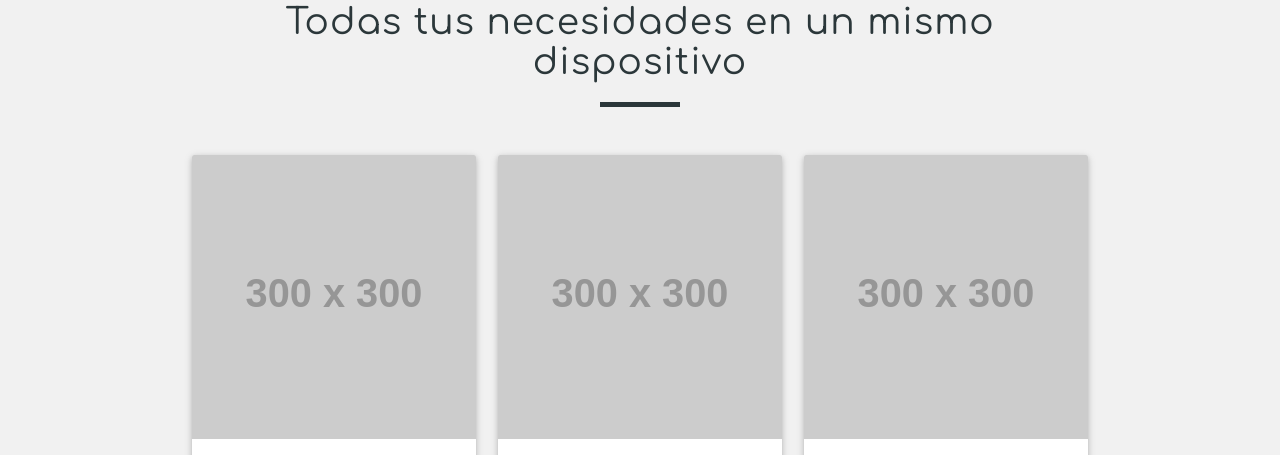
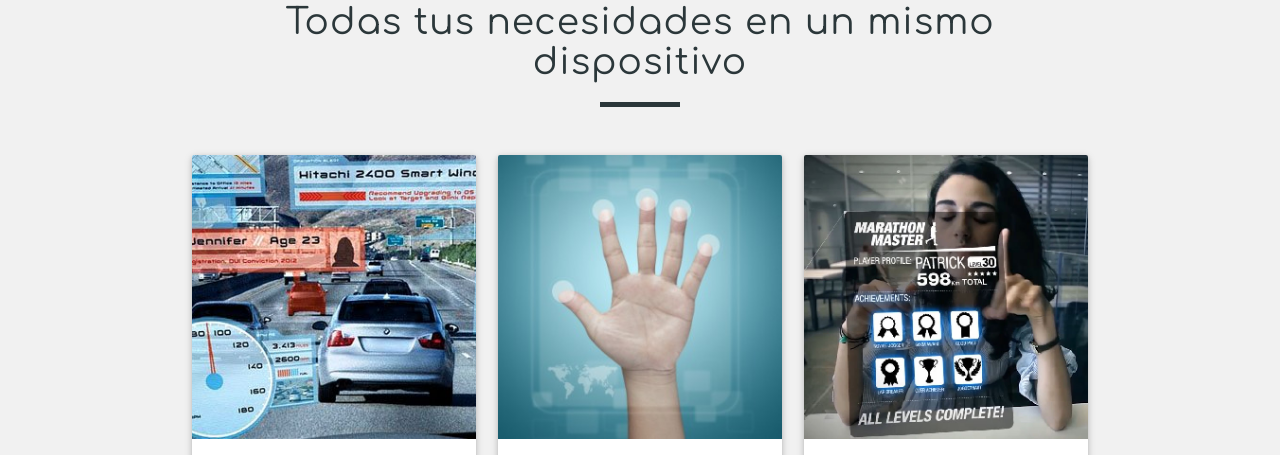
Before and after one commit to PabloValor/visualizacion-e-interfaces, a website: page index.html in a window 1280 px wide. Shown: the part 877-1332 px from the top of the page. Drawn offline with Linux system fonts and the light colour scheme; placeholder pictures from the web are drawn by us.

Commit message:
imagenes secciones

```diff
--- a/index.html
+++ b/index.html
@@ -61,7 +61,7 @@
                         <div class="col s12 l4">
                             <div class="card wow fadeInLeft" data-wow-delay="1.2s">
                                 <div class="card-image waves-effect waves-block waves-light">
-                                    <img class="activator" src="http://placehold.it/300x300">
+                                    <img class="activator" src="assets\img\widgets1.png">
                                 </div>
                                 <div class="card-content">
                                     <span class="card-title activator grey-text text-darken-4">Widgets<i class="material-icons right">more_vert</i></span>
@@ -75,7 +75,7 @@
                         <div class="col s12 l4">
                             <div class="card wow fadeInUp" data-wow-delay="1.2s">
                                 <div class="card-image waves-effect waves-block waves-light">
-                                    <img class="activator" src="http://placehold.it/300x300">
+                                    <img class="activator" src="assets\img\imagina1.jpg">
                                 </div>
                                 <div class="card-content">
                                     <span class="card-title activator grey-text text-darken-4">Imagina<i class="material-icons right">more_vert</i></span>
@@ -89,7 +89,7 @@
                         <div class="col s12 l4">
                             <div class="card wow fadeInRight" data-wow-delay="1.2s">
                                 <div class="card-image waves-effect waves-block waves-light">
-                                    <img class="activator" src="http://placehold.it/300x300">
+                                    <img class="activator" src="assets\img\seSocial.png">
                                 </div>
                                 <div class="card-content">
                                     <span class="card-title activator grey-text text-darken-4">Sé social<i class="material-icons right">more_vert</i></span>
```
Also changed, not shown: assets/img/imagina1.jpg (added), assets/img/seSocial.png (added), assets/img/widgets1.png (added).
